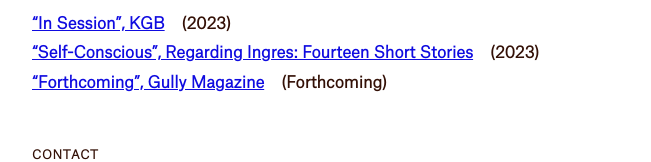
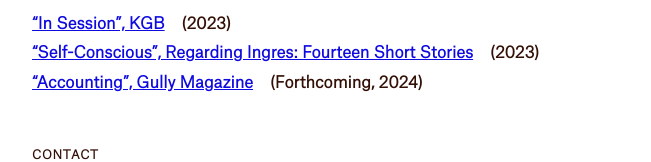
Before and after one commit to jawblet/maddy, a React (Create React App) app: page / in a window 1280 px wide. Shown: the part 464-626 px from the top of the page, without its empty margins (113-764 px from the left). Built offline with nearby package versions, Linux system fonts and the light colour scheme; a web font is replaced by a local one.

Commit message:
fix accounting

```diff
--- a/src/assets/works.js
+++ b/src/assets/works.js
@@ -10,8 +10,8 @@
         url: "https://www.rizzoliusa.com/book/9780847899128/"
     },
     {
-        title: "“Forthcoming”, Gully Magazine",
-        date: "Forthcoming",
+        title: "“Accounting”, Gully Magazine",
+        date: "Forthcoming, 2024",
         url: "https://gully-mag.com/"
     }
 ];
```
